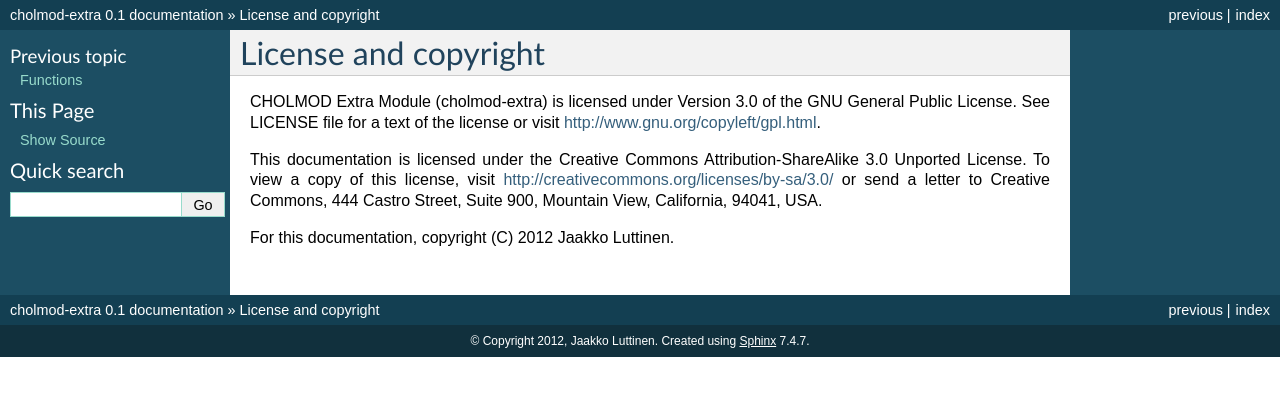
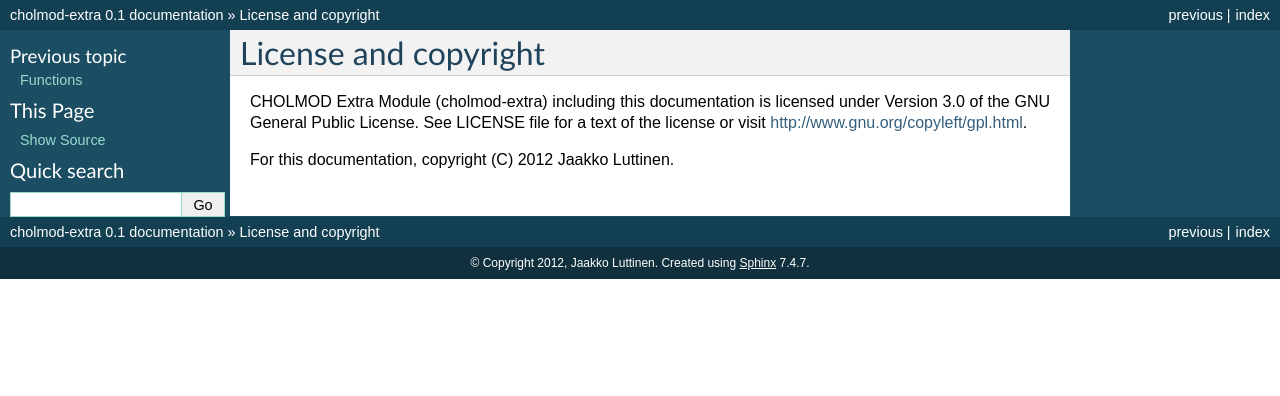
Before and after one commit to jluttine/cholmod-extra, a Sphinx documentation site: the page built from Docs/source/license.rst, in a window 1280 px wide. Shown: the top 396 px of the page. Built offline with Sphinx 7.4.7, drawn with Linux system fonts in a browser that asks for light colours; pages that are not in the unit, such as notebooks, are missing from menus.

Commit message:
Changed documentation license from CC-BY-SA to GPL for compatibility reasons.

```diff
--- a/Docs/source/license.rst
+++ b/Docs/source/license.rst
@@ -1,14 +1,15 @@
 License and copyright
 =====================
 
-CHOLMOD Extra Module (cholmod-extra) is licensed under Version 3.0 of
-the GNU General Public License. See LICENSE file for a text of the
-license or visit http://www.gnu.org/copyleft/gpl.html.
+CHOLMOD Extra Module (cholmod-extra) including this documentation is
+licensed under Version 3.0 of the GNU General Public License. See
+LICENSE file for a text of the license or visit
+http://www.gnu.org/copyleft/gpl.html.
 
-This documentation is licensed under the Creative Commons
-Attribution-ShareAlike 3.0 Unported License. To view a copy of this
-license, visit http://creativecommons.org/licenses/by-sa/3.0/ or send
-a letter to Creative Commons, 444 Castro Street, Suite 900, Mountain
-View, California, 94041, USA.
+.. This documentation is licensed under the Creative Commons
+   Attribution-ShareAlike 3.0 Unported License. To view a copy of this
+   license, visit http://creativecommons.org/licenses/by-sa/3.0/ or
+   send a letter to Creative Commons, 444 Castro Street, Suite 900,
+   Mountain View, California, 94041, USA.
 
 For this documentation, copyright (C) 2012 Jaakko Luttinen.
```
